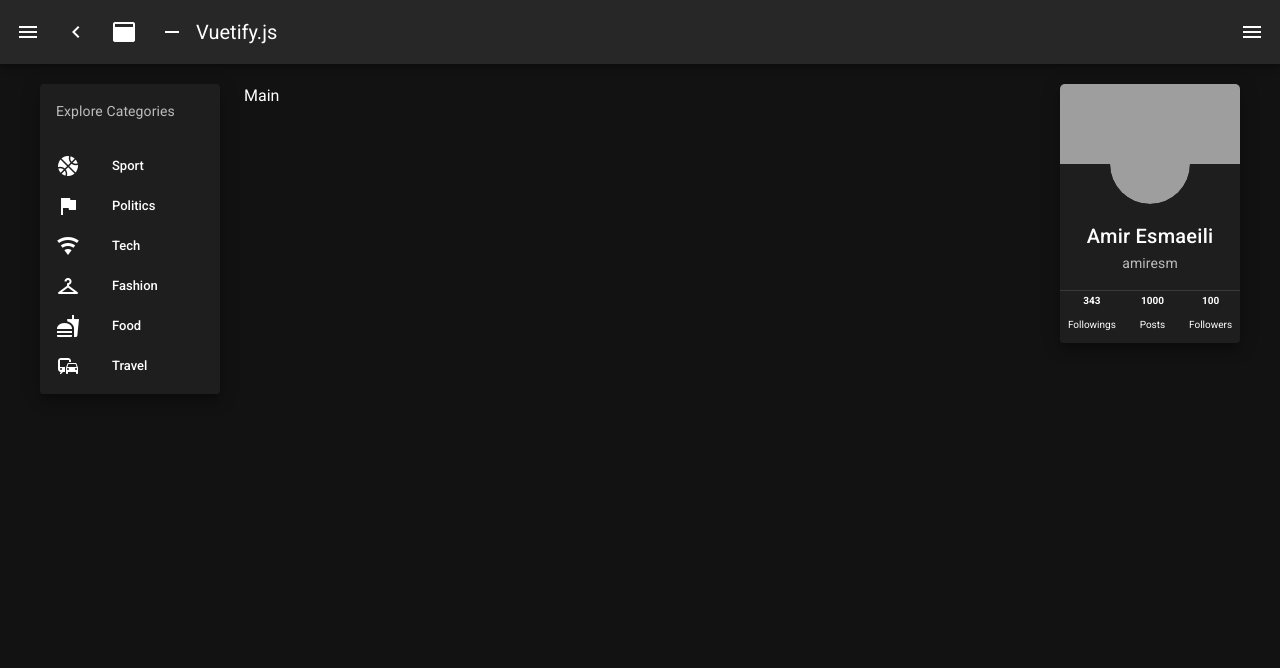
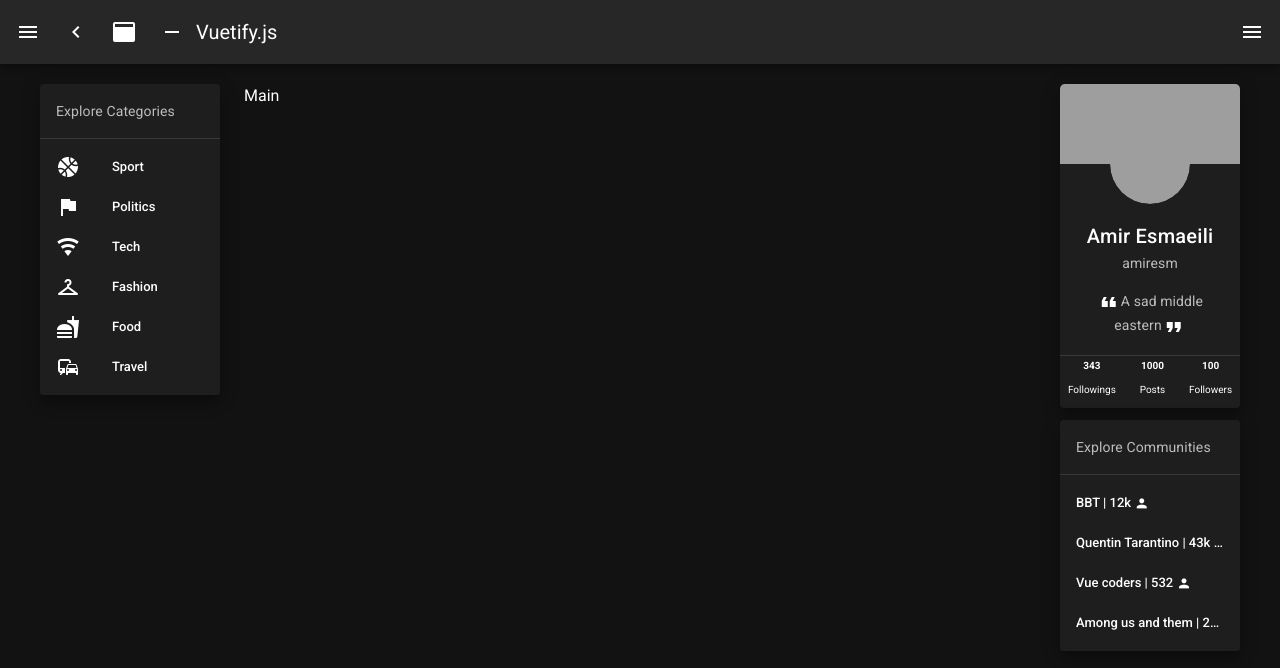
Before and after one commit to Nebula-Clan/Client, a Nuxt app: page /feed in a window 1280 px wide. Shown: the top 668 px of the page. Built offline with nearby package versions, Linux system fonts and the light colour scheme; grey boxes are pictures that could not be loaded.

Commit message:
community suggestion

```diff
--- a/components/homepage/categories.component.vue
+++ b/components/homepage/categories.component.vue
@@ -3,12 +3,15 @@
     <v-card-subtitle>
       Explore Categories
     </v-card-subtitle>
+    <v-divider></v-divider>
     <v-list dense>
       <v-list-item-group>
-        <nuxt-link class="text-decoration-none" to="/feed/">
-          <v-list-item
-            v-for="(item, i) in categories"
-            :key="i">
+        <nuxt-link
+          v-for="(item, i) in categories"
+          :key="i"
+          class="text-decoration-none"
+          to="/feed/">
+          <v-list-item>
             <v-list-item-icon>
               <v-icon v-text="item.icon"></v-icon>
             </v-list-item-icon>
--- /dev/null
+++ b/components/homepage/communities.component.vue
@@ -0,0 +1,45 @@
+<template>
+  <v-card class="elevation-10">
+    <v-card-subtitle>
+      Explore Communities
+    </v-card-subtitle>
+    <v-divider></v-divider>
+    <v-list dense>
+          <v-list-item-group>
+          <nuxt-link
+            class="text-decoration-none"
+            v-for="(item, i) in suggestions"
+            :key="i"
+            :to="item.link">
+            <v-list-item>
+              <v-list-item-content>
+                <v-list-item-title>
+                  {{item.name}} | {{item.members}} <v-icon size="15">mdi-account</v-icon>
+                </v-list-item-title>
+              </v-list-item-content>
+            </v-list-item>
+          </nuxt-link>
+      </v-list-item-group>
+    </v-list>
+  </v-card>
+</template>
+
+<script>
+export default {
+  name: 'communities.component',
+  data: () => {
+    return {
+      suggestions: [
+        {name: 'BBT', link: '#', members: '12k'},
+        {name: 'Quentin Tarantino', link: '#', members: '43k'},
+        {name: 'Vue coders', link: '#', members: '532'},
+        {name: 'Among us and them', link: '#', members: '2M'}
+      ]
+    }
+  }
+}
+</script>
+
+<style scoped>
+
+</style>
--- a/components/homepage/user.component.vue
+++ b/components/homepage/user.component.vue
@@ -20,6 +20,9 @@
     <v-card-subtitle class="text-center">
       {{username}}
     </v-card-subtitle>
+    <v-card-text class="text-center">
+      <v-icon>mdi-format-quote-open</v-icon>{{bio}}<v-icon>mdi-format-quote-close</v-icon>
+    </v-card-text>
     <v-divider></v-divider>
     <v-row class="text-center pa-2 justify-space-around">
       <div>
@@ -49,6 +52,7 @@ export default {
       username: 'amiresm',
       firstname: 'Amir',
       lastname: 'Esmaeili',
+      bio: 'A sad middle eastern',
       followers: 100,
       followings: 343,
       posts: 1000
--- a/pages/feed.vue
+++ b/pages/feed.vue
@@ -20,6 +20,8 @@
       md="3"
       lg="2">
       <User />
+      <br>
+      <Communities />
     </v-col>
   </v-row>
 </template>
@@ -27,11 +29,13 @@
 <script>
 import User from '~/components/homepage/user.component'
 import Categories from '~/components/homepage/categories.component'
+import Communities from '~/components/homepage/communities.component'
 export default {
   name: 'feed',
   components: {
     User,
-    Categories
+    Categories,
+    Communities
   }
 }
 </script>
```
